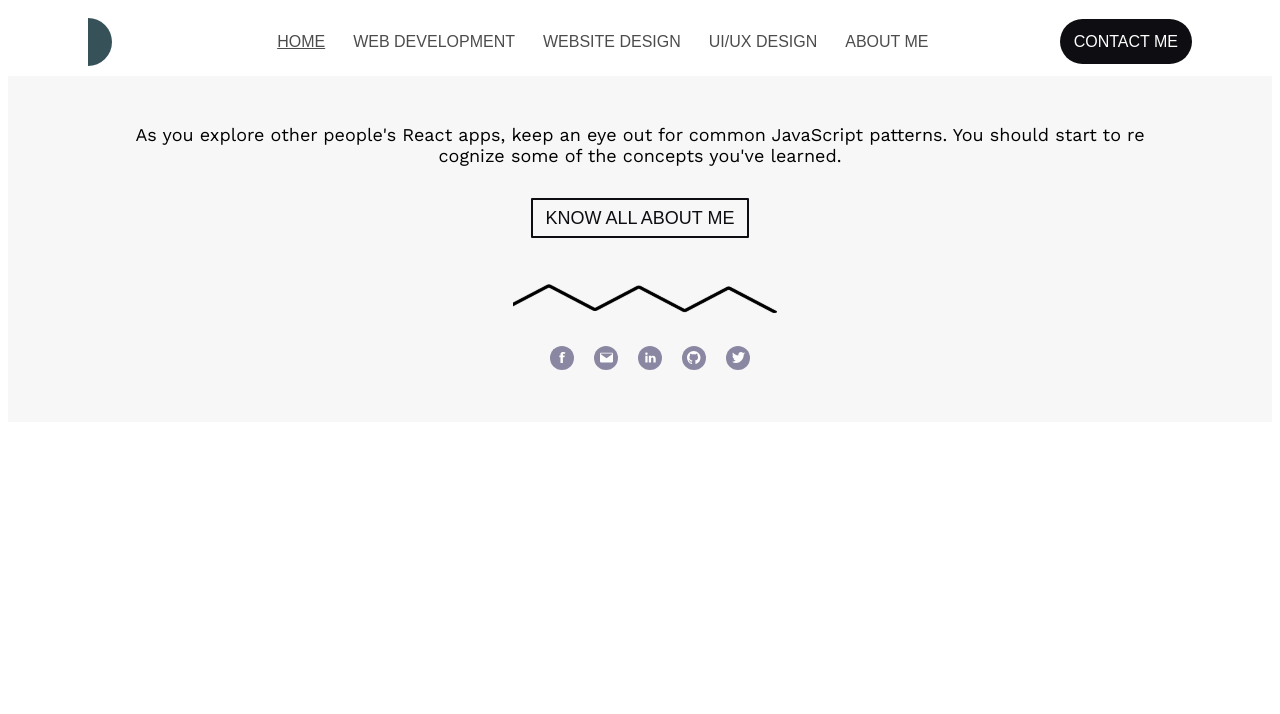
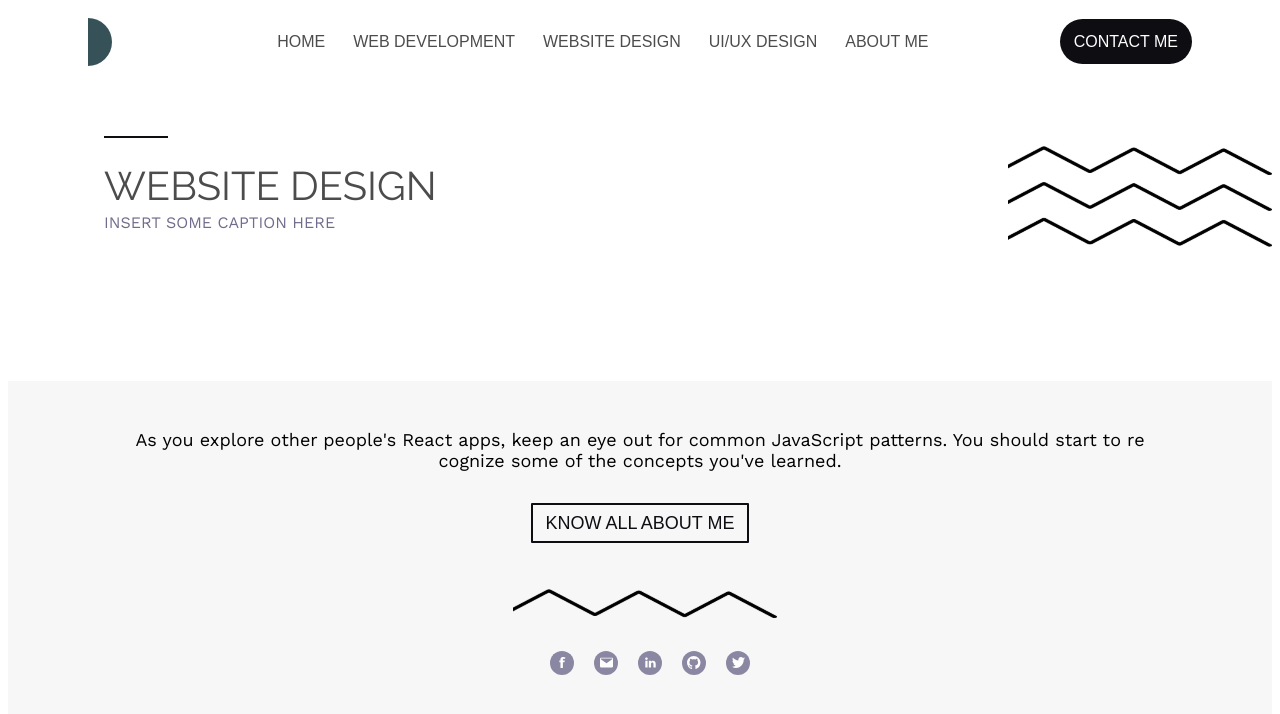
Before and after one commit to Yavnikaa/yav-portfolio-website, a React (Create React App) app: page /websites in a window 1280 px wide. Shown: the top 714 px of the page. Built offline with nearby package versions, Linux system fonts and the light colour scheme; a web font is replaced by a local one.

Commit message:
Add routes for multiple pages

```diff
--- a/package.json
+++ b/package.json
@@ -8,6 +8,7 @@
     "@testing-library/user-event": "^12.8.3",
     "react": "^17.0.2",
     "react-dom": "^17.0.2",
+    "react-router-dom": "^5.2.1",
     "react-scripts": "4.0.3",
     "web-vitals": "^1.1.2"
   },
--- a/src/App.js
+++ b/src/App.js
@@ -1,13 +1,22 @@
 import React, {Component} from 'react'
-import Header from './header'
-import Footer from './footer'
+import { BrowserRouter as Router, Route, Switch } from "react-router-dom";
+import {Header, Footer, Home, About, UXDesign, WebDevelopment, WebsiteDesign} from './components';
 
 class App extends Component {
   render() {
     return (
       <div className="App">
-        <Header/>
-        <Footer/>
+        <Router>
+          <Header/>
+          <Switch>
+          <Route path="/" exact component={() => <Home />} />
+          <Route path="/uxdesign" exact component={() => <UXDesign />} />
+          <Route path="/about" exact component={() => <About />} />
+          <Route path="/webd" exact component={() => <WebDevelopment />} />
+          <Route path="/websites" exact component={() => <WebsiteDesign />} />
+          </Switch>
+          <Footer/>
+        </Router>
       </div>
     )
   }
--- /dev/null
+++ b/src/components/about.js
@@ -0,0 +1,19 @@
+import React, {Component} from 'react'
+import '../index.css';
+import SubHeader from './sub-header';
+
+class About extends Component{
+    render(){
+        const header= {
+            heading:'ABOUT ME',
+            caption:'TESTING'
+        }
+        return (
+            <div>
+                <SubHeader headerData={header}/>
+            </div>
+        )
+    }
+}
+
+export default About;
--- a/src/header.js
+++ b/src/components/header.js
@@ -1,6 +1,6 @@
 import React, {Component} from 'react'
-import './index.css';
-import circle from './assets/margin_image.svg';
+import '../index.css';
+import circle from '../assets/margin_image.svg';
 
 class Header extends Component{
     render(){
@@ -9,10 +9,10 @@ class Header extends Component{
                 <img src={circle}/>
                 <div className='header-box'>
                 <a href='./' className='header-title'> HOME </a>
-                <a className='header-title'> WEB DEVELOPMENT </a>
-                <a className='header-title'> WEBSITE DESIGN </a>
-                <a className='header-title'> UI/UX DESIGN </a>
-                <a className='header-title'> ABOUT ME </a>
+                <a href='./webd' className='header-title'> WEB DEVELOPMENT </a>
+                <a href='./websites' className='header-title'> WEBSITE DESIGN </a>
+                <a href='./uxdesign' className='header-title'> UI/UX DESIGN </a>
+                <a href='./about' className='header-title'> ABOUT ME </a>
                 </div>
                 <div className='button'>
                     <a href="mailto:yavnikagarg3435@gmail.com" className='contact-button'> CONTACT ME </a>
--- /dev/null
+++ b/src/components/home.js
@@ -0,0 +1,19 @@
+import React, {Component} from 'react'
+import '../index.css';
+import SubHeader from './sub-header';
+
+class Home extends Component{
+    render(){
+        const header= {
+            heading:'YAVNIKA GARG',
+            caption:'TESTING'
+        }
+        return (
+            <div>
+                <SubHeader headerData={header}/>
+            </div>
+        )
+    }
+}
+
+export default Home;
--- /dev/null
+++ b/src/components/index.js
@@ -0,0 +1,7 @@
+export {default as Header} from './header'
+export {default as Footer} from './footer'
+export {default as Home} from './home'
+export {default as About} from './about'
+export {default as UXDesign} from './uxdesign'
+export {default as WebDevelopment} from './webdev'
+export {default as WebsiteDesign} from './website'
--- /dev/null
+++ b/src/components/sub-header.js
@@ -0,0 +1,31 @@
+import React, {Component} from 'react'
+import '../index.css';
+import line from '../assets/line.svg';
+import waves from '../assets/waves.svg';
+
+const Title = (props) => {
+    const value = props.headerData
+      return (
+          <div className='main-container'>
+          <div className='subheader-container'>
+              <div className='line'> <img src={line}/> </div>
+              <div className='heading'>{value.heading}</div>
+              <div className='caption'> {value.caption}</div>
+          </div>
+          <div className='waves'> <img src={waves}/> </div>
+          </div>
+      )
+}
+
+class SubHeader extends Component{
+    render(){
+        const {headerData}= this.props;
+        return (
+            <div>
+                <Title headerData={headerData}/>
+            </div>
+        )
+    }
+}
+
+export default SubHeader;
--- /dev/null
+++ b/src/components/uxdesign.js
@@ -0,0 +1,19 @@
+import React, {Component} from 'react'
+import '../index.css';
+import SubHeader from './sub-header';
+
+class UXDesign extends Component{
+    render(){
+        const header= {
+            heading:'UX DESIGN',
+            caption:'INSERT SOME CAPTION HERE'
+        }
+        return (
+            <div>
+                <SubHeader headerData={header}/>
+            </div>
+        )
+    }
+}
+
+export default UXDesign;
--- /dev/null
+++ b/src/components/webdev.js
@@ -0,0 +1,19 @@
+import React, {Component} from 'react'
+import '../index.css';
+import SubHeader from './sub-header';
+
+class WebDevelopment extends Component{
+    render(){
+        const header= {
+            heading:'WEB DEVELOPMENT',
+            caption:'INSERT SOME CAPTION HERE'
+        }
+        return (
+            <div>
+                <SubHeader headerData={header}/>
+            </div>
+        )
+    }
+}
+
+export default WebDevelopment;
--- /dev/null
+++ b/src/components/website.js
@@ -0,0 +1,19 @@
+import React, {Component} from 'react'
+import '../index.css';
+import SubHeader from './sub-header';
+
+class WebsiteDesign extends Component{
+    render(){
+        const header= {
+            heading:'WEBSITE DESIGN',
+            caption:'INSERT SOME CAPTION HERE'
+        }
+        return (
+            <div>
+                <SubHeader headerData={header}/>
+            </div>
+        )
+    }
+}
+
+export default WebsiteDesign;
--- a/src/index.css
+++ b/src/index.css
@@ -21,12 +21,12 @@
   font-size: 16px;
   color: #4C4C4C;
   margin-left:28px;
+  text-decoration: none;
 }
 
-a.header-title:active {
+a.header-title:hover {
   color:#0E0D12;
   text-decoration: underline;
-  text-underline-position: below 2px;
   font-weight: 800;
 }
 
@@ -127,3 +127,37 @@ a.button-main:hover{
 a.social-icon:hover{
   opacity: 100%;
 }
+
+.main-container{
+  display: flex;
+  justify-content: space-between;
+  margin-bottom: 120px;
+}
+.subheader-container{
+  display:flex;
+  margin-left:96px;
+  flex-direction: column;
+}
+
+.line{
+  margin-top:48px;
+  margin-bottom: 20px;
+}
+
+.heading{
+  color: #4C4C4C;
+  font-family: 'Raleway', sans-serif;
+  font-size: 40px;
+  font-weight: 500;
+}
+
+.caption{
+  color: #706C8D;
+  font-family: 'Work Sans', sans-serif;
+  font-size: 16px;
+  margin-top:4px;
+}
+
+.waves{
+  margin-top:48px;
+}
```
Also changed, not shown: src/components/footer.js (renamed from src/footer.js, +7 -7 lines), src/assets/line.svg (added), 1 other file (tests, documents, lock files or other folders).
